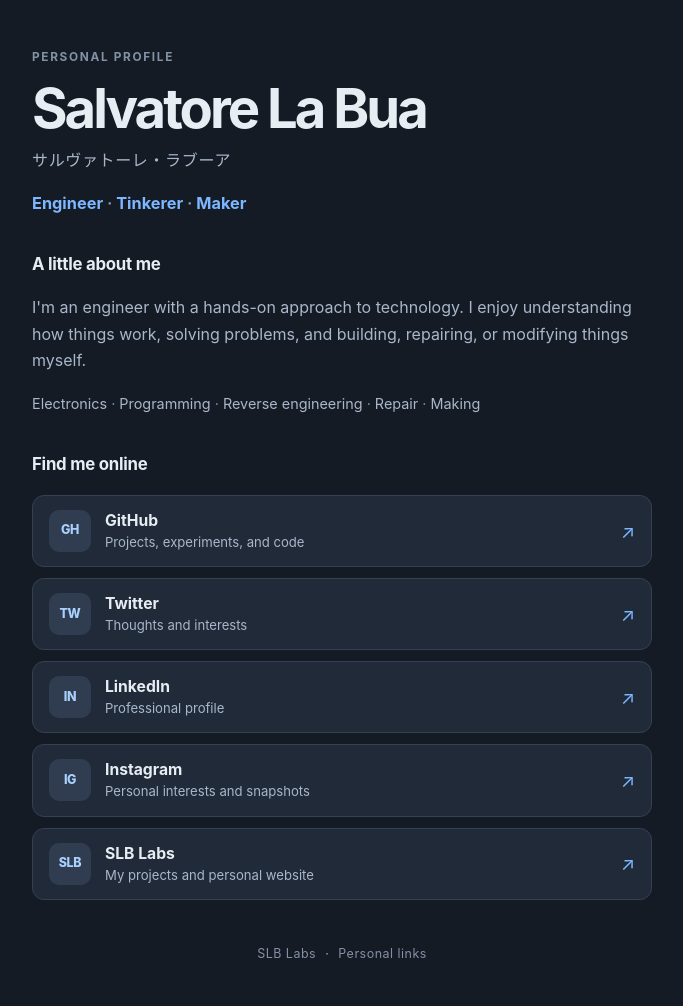
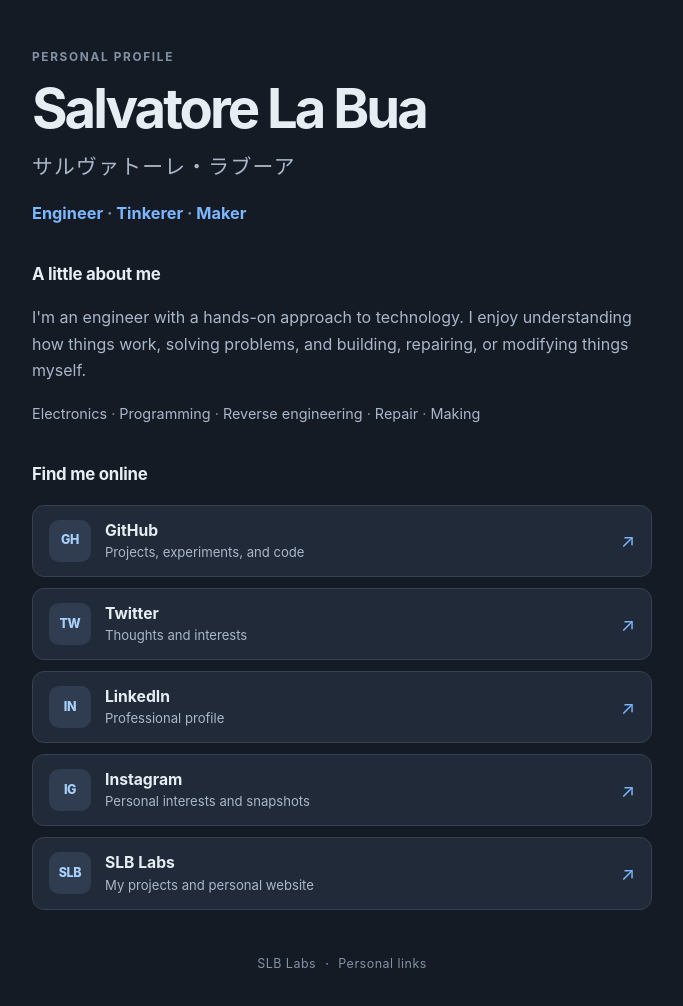
Before and after one commit to slabua/slabua, a Jekyll site: the page built from index.md, in a window 1280 px wide. Shown: the whole page, without its empty margins (298-981 px from the left). Built offline with Jekyll 4.4.1, drawn with Linux system fonts in a browser that asks for light colours.

Commit message:
Refactor .name-japanese styles in style.css
Updated styles for .name-japanese class including margin, font-family, font-size, font-weight, letter-spacing, and line-height.

```diff
--- a/assets/css/style.css
+++ b/assets/css/style.css
@@ -31,9 +31,13 @@ body {
   color: var(--text);
 
   font-family:
+    Inter,
     -apple-system,
     BlinkMacSystemFont,
     "Segoe UI",
+    "Noto Sans JP",
+    "Yu Gothic",
+    Meiryo,
     sans-serif;
 
   line-height: 1.65;
@@ -70,11 +74,20 @@ body {
 }
 
 .name-japanese {
-  margin: 9px 0 0;
+  margin: 12px 0 0;
 
   color: var(--muted);
-  font-size: 1rem;
-  letter-spacing: 0.04em;
+  font-family:
+    "Noto Sans JP",
+    "Hiragino Kaku Gothic ProN",
+    "Yu Gothic",
+    Meiryo,
+    sans-serif;
+
+  font-size: 1.3rem;
+  font-weight: 500;
+  letter-spacing: 0.06em;
+  line-height: 1.6;
 }
 
 .tagline {
```
